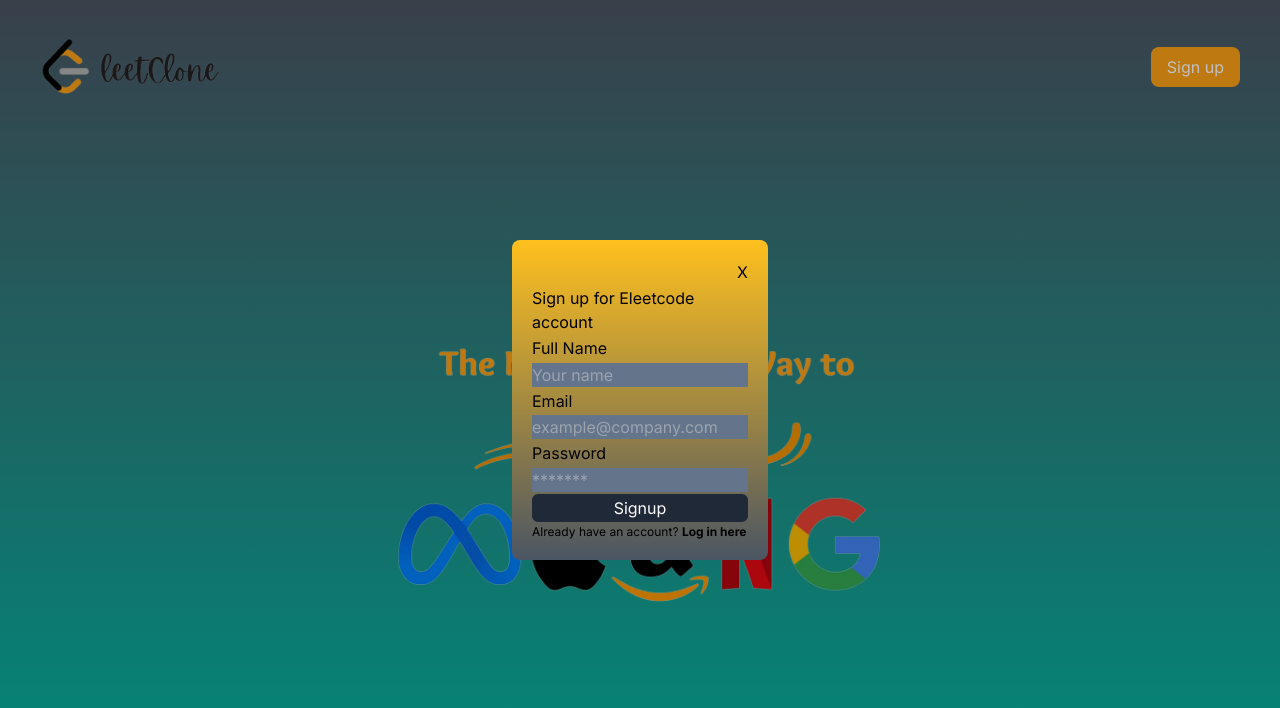
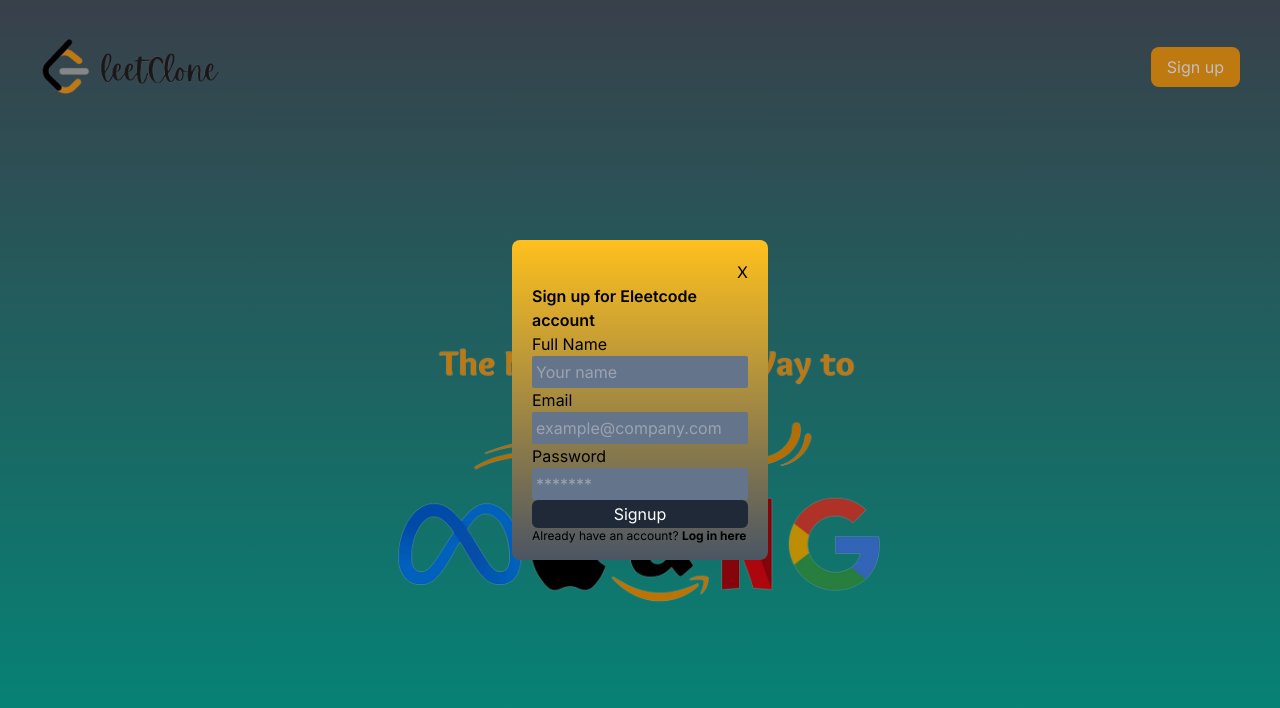
Before and after one commit to asadsid95/sme-fe, a Next.js app in the folder eleetcode/: page / in a window 1280 px wide. Both pictures are taken after a click on the button "Sign up". Shown: the top 708 px of the page. Built offline with nearby package versions, Linux system fonts and the light colour scheme; no server answers.

Commit message:
minor changes

```diff
--- a/eleetcode/src/app/components/modals/forgotpassword.tsx
+++ b/eleetcode/src/app/components/modals/forgotpassword.tsx
@@ -12,15 +12,15 @@ export default function ForgotPassword() {
     const [sendPasswordResetEmail, sending, error] = useSendPasswordResetEmail(auth)
     const router = useRouter()
 
-    const actionCodeSettings = {
-        url: 'https://www.example.com/login',
-    };
+    // const actionCodeSettings = {
+    //     url: 'https://www.example.com/login',
+    // };
 
     const submitRecovery = async (e: any) => {
         e.preventDefault()
 
         try {
-            const recoveredUser = await sendPasswordResetEmail(recoveryEmail, actionCodeSettings)
+            const recoveredUser = await sendPasswordResetEmail(recoveryEmail)
             if (recoveredUser != true) {
                 console.log('incorrect')
             }
@@ -43,10 +43,10 @@ export default function ForgotPassword() {
                     <div className="flex items-center justify-end">
                         <button type='button' onClick={closeModal}>X</button>
                     </div>
-                    <p>
+                    <p className="text-md font-semibold">
                         To recover, provide email that is part of the account:
                     </p>
-                    <input value={recoveryEmail} onChange={(e) => { setRecoveryEmail(e.target.value) }}></input>
+                    <input value={recoveryEmail} className="bg-slate-500 rounded-sm p-1" placeholder="example@company.com" onChange={(e) => { setRecoveryEmail(e.target.value) }}></input>
 
                     <button className="bg-gray-200 rounded-md border-solid border-gray-400 border-2" type="submit">Submit</button>
                 </form>
--- a/eleetcode/src/app/components/modals/login.tsx
+++ b/eleetcode/src/app/components/modals/login.tsx
@@ -50,13 +50,13 @@ export default function Login() {
                     <div className="flex items-center justify-end">
                         <button type='button' onClick={closeModal}>X</button>
                     </div>
-                    <h4>Log in to your Eleetcode account</h4>
+                    <h4 className="text-md font-semibold">Log in to your Eleetcode account</h4>
 
                     <label>Email</label>
-                    <input name='email' value={email} type='email' placeholder="example@company.com" className="bg-slate-500" onChange={e => setEmail(e.target.value)} />
+                    <input name='email' value={email} type='email' placeholder="example@company.com" className="bg-slate-500 rounded-sm p-1" onChange={e => setEmail(e.target.value)} />
 
                     <label>Password</label>
-                    <input name="password" value={password} type='password' placeholder="*******" className="bg-slate-500" onChange={e => setPassword(e.target.value)} />
+                    <input name="password" value={password} type='password' placeholder="*******" className="bg-slate-500 rounded-sm p-1" onChange={e => setPassword(e.target.value)} />
 
                     <button className="bg-gray-800 rounded-md border-solid border-gray-800 border-2 text-white" type="submit">
                         Log in
--- a/eleetcode/src/app/components/modals/signup.tsx
+++ b/eleetcode/src/app/components/modals/signup.tsx
@@ -65,16 +65,16 @@ export default function Signup() {
                     <div className="flex items-center justify-end">
                         <button type='button' onClick={closeModal} className="color-white">X</button>
                     </div>
-                    <h4>Sign up for Eleetcode account</h4>
+                    <h4 className="text-md font-semibold">Sign up for Eleetcode account</h4>
 
                     <label>Full Name</label>
-                    <input name='name' value={name} className="bg-slate-500" placeholder="Your name" onChange={e => { setName(e.target.value) }} />
+                    <input name='name' value={name} className="bg-slate-500 rounded-sm p-1" placeholder="Your name" onChange={e => { setName(e.target.value) }} />
 
                     <label>Email</label>
-                    <input name='email' value={email} className="bg-slate-500" type="email" placeholder="example@company.com" onChange={e => setEmail(e.target.value)} />
+                    <input name='email' value={email} className="bg-slate-500 rounded-sm p-1" type="email" placeholder="example@company.com" onChange={e => setEmail(e.target.value)} />
 
                     <label>Password</label>
-                    <input name="password" className="bg-slate-500" value={password} type='password' placeholder="*******" onChange={e => setPassword(e.target.value)} />
+                    <input name="password" className="bg-slate-500  rounded-sm p-1" value={password} type='password' placeholder="*******" onChange={e => setPassword(e.target.value)} />
 
                     <button className="bg-gray-800 rounded-md border-solid border-gray-800 border-2 text-white" type="submit" >Signup</button>
 
```
